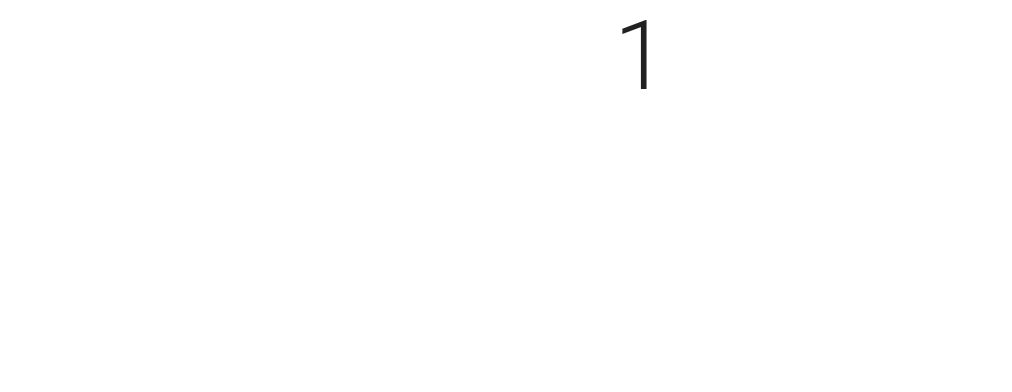
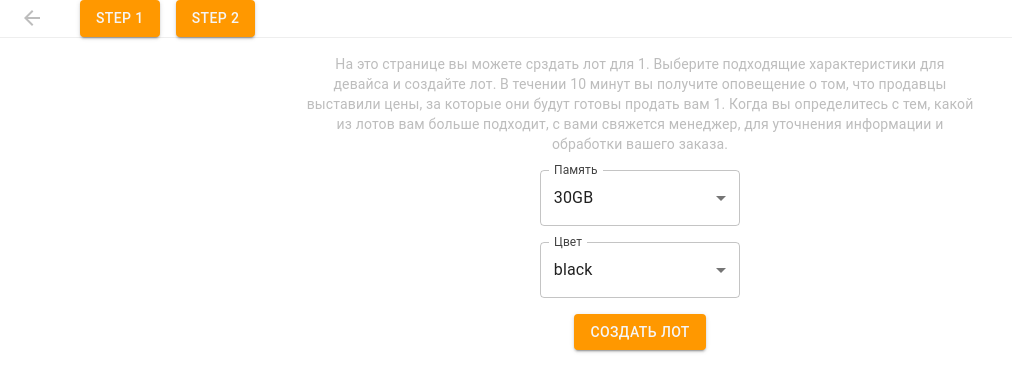
Before and after one commit to Muhitori/device-store, a Next.js app: page /1 in a window 1280 px wide. Shown: the top 392 px of the page, without its empty margins (0-1012 px from the left). Built offline with nearby package versions, Linux system fonts and the light colour scheme.

Commit message:
clients pages preview mockup

```diff
--- a/package.json
+++ b/package.json
@@ -11,7 +11,8 @@
   "dependencies": {
     "@emotion/react": "^11.11.1",
     "@emotion/styled": "^11.11.0",
-    "@mui/material": "^5.14.12",
+    "@mui/icons-material": "^5.14.13",
+    "@mui/material": "^5.14.13",
     "@reduxjs/toolkit": "^1.9.6",
     "next": "13.5.4",
     "react": "^18",
--- a/src/app/[deviceName]/page.tsx
+++ b/src/app/[deviceName]/page.tsx
@@ -1,17 +1,131 @@
-import { Typography } from "@mui/material";
-import { FC } from "react";
+"use client";
+import { DeviceFilter } from "@/components/DeviceFilter";
+import { DeviceOffer } from "@/components/DeviceOffer";
+import { InfoDialog } from "@/components/InfoDialog";
+import { devicesForUser } from "@/constants/mockups";
+import {
+	Box,
+	Button,
+	Divider,
+	SelectChangeEvent,
+	Typography,
+} from "@mui/material";
+import { FC, useEffect, useMemo, useState } from "react";
+import ArrowBackIcon from "@mui/icons-material/ArrowBack";
+import { useRouter } from "next/navigation";
 
 interface Props {
 	params: { deviceName: string };
 }
 
-export const DevicePage: FC<Props> = ({ params }) => {
+const Step1: FC<Props> = ({ params }) => {
+	const [deviceMemories, setDeviceMemories] = useState<string[]>([]);
+	const [deviceColors, setDeviceColors] = useState<string[]>([]);
+
+	const [selectedMemory, setSelectedMemory] = useState("");
+	const [selectedColor, setSelectedColor] = useState("");
+
+	const deviceName = useMemo(
+		() => params.deviceName.replace(/%20/g, " "),
+		[params]
+	);
+
+	const onMemoryChange = (event: SelectChangeEvent<string>) => {
+		setSelectedMemory(event.target.value);
+	};
+
+	const onColorChange = (event: SelectChangeEvent<string>) => {
+		setSelectedColor(event.target.value);
+	};
+
+	useEffect(() => {
+		setDeviceMemories([
+			...new Set(devicesForUser.map((device) => device.memory)),
+		]);
+		setDeviceColors([...new Set(devicesForUser.map((device) => device.color))]);
+	}, []);
+
+	return (
+		<Box
+			maxWidth='700px'
+			display='flex'
+			flexDirection='column'
+			alignItems='center'
+			gap={2}
+			p={2}>
+			<Typography variant='body2' color='secondary' textAlign='center'>
+				{`На это странице вы можете срздать лот для ${deviceName}. Выберите подходящие характеристики для девайса и создайте лот.\n
+				В течении 10 минут вы получите оповещение о том, что продавцы выставили цены, за которые они будут готовы продать вам ${deviceName}.\n
+				Когда вы определитесь с тем, какой из лотов вам больше подходит, с вами свяжется менеджер, для уточнения информации и обработки вашего заказа.`}
+			</Typography>
+			{!!deviceMemories.length && (
+				<DeviceFilter
+					value={selectedMemory}
+					label='Память'
+					values={deviceMemories}
+					onChange={onMemoryChange}
+				/>
+			)}
+			{!!deviceColors.length && (
+				<DeviceFilter
+					value={selectedColor}
+					label='Цвет'
+					values={deviceColors}
+					onChange={onColorChange}
+				/>
+			)}
+			<Button variant='contained'>Создать лот</Button>
+		</Box>
+	);
+};
+
+const Step2: FC<Props> = ({ params }) => {
+	const [open, setOpen] = useState(false);
 	const deviceName = params.deviceName.replace(/%20/g, " ");
 
+	const handleOpen = () => setOpen(true);
+	const handleClose = () => setOpen(false);
+
 	return (
-		<Typography variant='h1' textAlign='center'>
-			{deviceName}
-		</Typography>
+		<Box maxWidth='700px' display='flex' flexDirection='column' p={2} gap={2}>
+			<Typography variant='h5' color='secondary' textAlign='center' pb={2}>
+				Поставщики предлагают такие цены по вашему запросу {deviceName}
+			</Typography>
+			{devicesForUser.map((device, index) => (
+				<DeviceOffer key={index} device={device} onClick={handleOpen} />
+			))}
+			<InfoDialog
+				open={open}
+				onClose={handleClose}
+				title='Заказ создан!'
+				content={`Вы создали заказ на ${deviceName}. В скором времени с вами свяжется менеджер для уточнения данных.`}
+			/>
+		</Box>
+	);
+};
+
+export const DevicePage: FC<Props> = ({ params }) => {
+	const router = useRouter();
+	const [step, setStep] = useState(1);
+
+	return (
+		<Box display='flex' flexDirection='column'>
+			<Box display='flex' gap={2}>
+				<Button color='secondary' onClick={() => router.back()}>
+					<ArrowBackIcon />
+				</Button>
+				<Button variant='contained' onClick={() => setStep(1)}>
+					Step 1
+				</Button>
+				<Button variant='contained' onClick={() => setStep(2)}>
+					Step 2
+				</Button>
+			</Box>
+			<Divider />
+			<Box display='flex' justifyContent='center'>
+				{step === 1 ? <Step1 params={params} /> : <Step2 params={params} />}
+			</Box>
+		</Box>
 	);
 };
 
--- /dev/null
+++ b/src/components/ConfirmDialog/index.tsx
@@ -0,0 +1,3 @@
+export const ConfirmDialog = () => {
+	return <div></div>;
+};
--- a/src/components/DeviceCard/index.tsx
+++ b/src/components/DeviceCard/index.tsx
@@ -1,10 +1,10 @@
-import { Device } from "@/types/devices";
+import { DevicePreview } from "@/types/devices";
 import { Box, Button, Paper, Typography } from "@mui/material";
 import Image from "next/image";
 import { useRouter } from "next/navigation";
 import { FC } from "react";
 
-export const DeviceCard: FC<Device> = ({ name, src }) => {
+export const DeviceCard: FC<DevicePreview> = ({ name, src }) => {
 	const router = useRouter();
 
 	const onChoose = () => router.push(`/${name}`);
--- /dev/null
+++ b/src/components/DeviceFilter/index.tsx
@@ -0,0 +1,31 @@
+import {
+	FormControl,
+	InputLabel,
+	Select,
+	MenuItem,
+	SelectChangeEvent,
+} from "@mui/material";
+import { FC } from "react";
+
+interface Props {
+	value: string;
+	label: string;
+	values: string[];
+	onChange: (value: SelectChangeEvent<string>) => void;
+}
+
+export const DeviceFilter: FC<Props> = ({ value, label, values, onChange }) => {
+	return (
+		<FormControl
+			sx={{ width: { xs: "100%", sm: "100%", md: "50%", lg: "30%" } }}>
+			<InputLabel>{label}</InputLabel>
+			<Select value={value || values[0]} label={label} onChange={onChange}>
+				{values.map((value) => (
+					<MenuItem key={value} value={value}>
+						{value}
+					</MenuItem>
+				))}
+			</Select>
+		</FormControl>
+	);
+};
--- /dev/null
+++ b/src/components/DeviceOffer/index.tsx
@@ -0,0 +1,39 @@
+import { Device } from "@/types/devices";
+import { Box, Button, Paper, Typography } from "@mui/material";
+import { FC, useState } from "react";
+
+interface Props {
+	device: Device;
+	onClick: () => void;
+}
+
+export const DeviceOffer: FC<Props> = ({
+	device: { color, memory, price },
+	onClick,
+}) => {
+	return (
+		<Paper
+			elevation={1}
+			sx={{ display: "flex", flexDirection: "column", p: 2 }}>
+			<Article label='Цвет' value={color} />
+			<Article label='Память' value={memory} />
+			<Article label='Цена' value={price.toString()} />
+			<Button variant='outlined' onClick={onClick}>
+				Заказать
+			</Button>
+		</Paper>
+	);
+};
+
+const Article: FC<{ label: string; value: string }> = ({ label, value }) => {
+	return (
+		<Box display='flex' justifyContent='space-between'>
+			<Typography display='inline' variant='body1' mr={2}>
+				{label}:
+			</Typography>
+			<Typography display='inline' variant='body2'>
+				{value}
+			</Typography>
+		</Box>
+	);
+};
--- /dev/null
+++ b/src/components/InfoDialog/index.tsx
@@ -0,0 +1,32 @@
+import {
+	Dialog,
+	DialogTitle,
+	DialogContent,
+	DialogContentText,
+	DialogActions,
+	Button,
+} from "@mui/material";
+import { FC } from "react";
+
+interface Props {
+	open: boolean;
+	onClose: () => void;
+	title: string;
+	content: string;
+}
+
+export const InfoDialog: FC<Props> = ({ open, onClose, title, content }) => {
+	return (
+		<Dialog open={open} onClose={onClose}>
+			<DialogTitle>{title}</DialogTitle>
+			<DialogContent>
+				<DialogContentText>{content}</DialogContentText>
+			</DialogContent>
+			<DialogActions sx={{ display: "flex", justifyContent: "center" }}>
+				<Button variant='outlined' autoFocus onClick={onClose}>
+					OK
+				</Button>
+			</DialogActions>
+		</Dialog>
+	);
+};
--- /dev/null
+++ b/src/constants/mockups.ts
@@ -0,0 +1,44 @@
+export const devicesForUser = [
+	{
+		name: "iPhone 11",
+		memory: "30GB",
+		color: "black",
+		price: 100,
+	},
+	{
+		name: "iPhone 11",
+		memory: "100GB",
+		color: "black",
+		price: 200,
+	},
+	{
+		name: "iPhone 11",
+		memory: "300GB",
+		color: "red",
+		price: 150,
+	},
+	{
+		name: "iPhone 11",
+		memory: "30GB",
+		color: "pink",
+		price: 1000,
+	},
+	{
+		name: "iPhone 11",
+		memory: "30GB",
+		color: "blue",
+		price: 101,
+	},
+	{
+		name: "iPhone 11",
+		memory: "300GB",
+		color: "black",
+		price: 200,
+	},
+	{
+		name: "iPhone 11",
+		memory: "100GB",
+		color: "pink",
+		price: 500,
+	},
+];
--- a/tsconfig.json
+++ b/tsconfig.json
@@ -11,6 +11,7 @@
 		"moduleResolution": "bundler",
 		"resolveJsonModule": true,
 		"isolatedModules": true,
+		"downlevelIteration": true,
 		"jsx": "preserve",
 		"incremental": true,
 		"plugins": [
```
Also changed, not shown: src/types/devices.ts (+8 -1 lines), 1 other file (tests, documents, lock files or other folders). Lines whose indentation alone changed are shown as unchanged.
